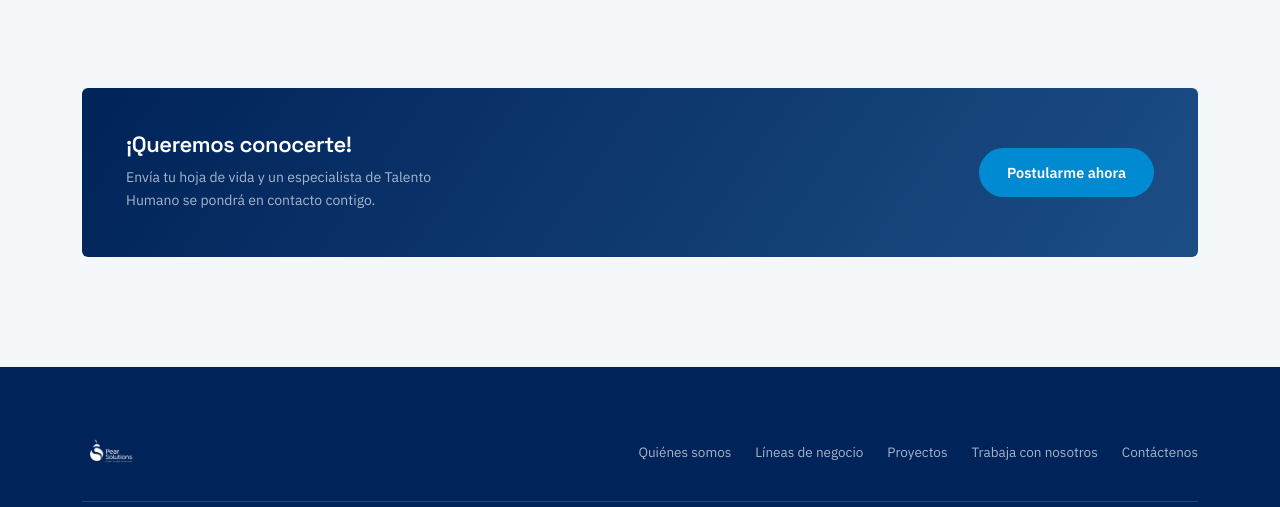
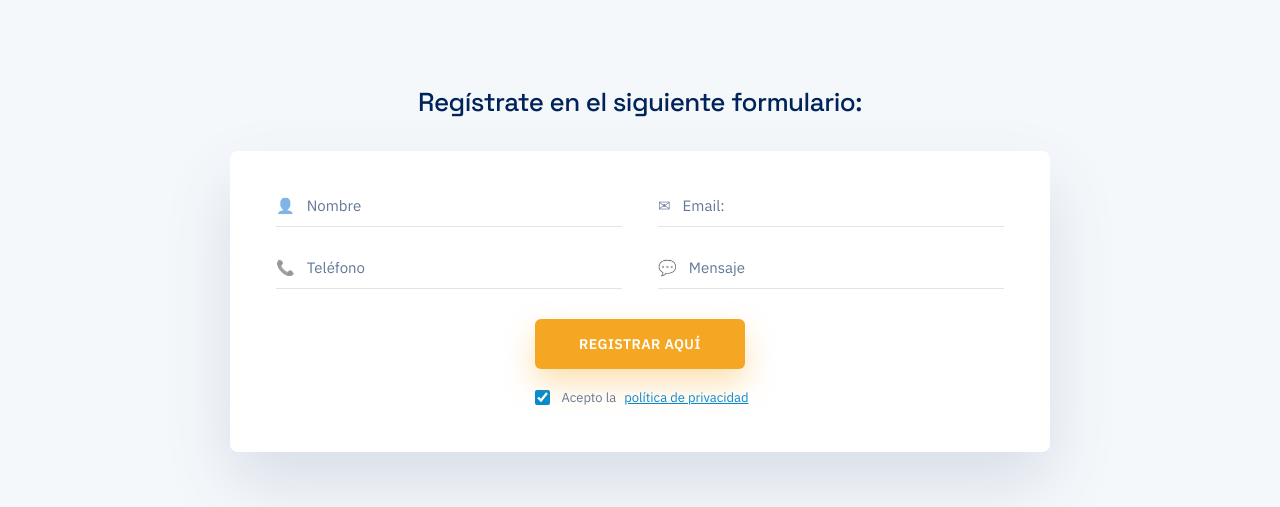
Before and after one commit to Vamu07/pear-site, a website: page carreras.html in a window 1280 px wide. Shown: the part 571-1078 px from the top of the page. Drawn offline with Linux system fonts and the light colour scheme.

Commit message:
fix formulario y funcion diagnostico

```diff
--- a/carreras.html
+++ b/carreras.html
@@ -39,9 +39,37 @@
 </section>
 
 <main><section class="sec"><div class="wrap">
-  <div class="joinbox reveal">
-    <div><h3>¡Queremos conocerte!</h3><p>Envía tu hoja de vida y un especialista de Talento Humano se pondrá en contacto contigo.</p></div>
-    <a class="btn-primary magnetic" href="contacto.html">Postularme ahora</a>
+  <div class="join-title reveal"><h2>Regístrate en el siguiente formulario:</h2></div>
+  <div class="joincard reveal">
+    <form onsubmit="return false;">
+      <div class="jrow">
+        <div class="jfield">
+          <span class="jic">👤</span>
+          <input type="text" placeholder="Nombre" required>
+        </div>
+        <div class="jfield">
+          <span class="jic">✉</span>
+          <input type="email" placeholder="Email:" required>
+        </div>
+      </div>
+      <div class="jrow">
+        <div class="jfield">
+          <span class="jic">📞</span>
+          <input type="tel" placeholder="Teléfono">
+        </div>
+        <div class="jfield">
+          <span class="jic">💬</span>
+          <input type="text" placeholder="Mensaje">
+        </div>
+      </div>
+      <div class="jsubmit">
+        <button type="submit" class="jbtn magnetic">Registrar aquí</button>
+        <label class="jcheck">
+          <input type="checkbox" checked>
+          Acepto la <a href="#">política de privacidad</a>
+        </label>
+      </div>
+    </form>
   </div>
 </div></section></main>
 <footer>
@@ -71,6 +99,6 @@
     </div>
   </div>
 </footer>
-<script src="script.js"></script>
+<script src="script.js?v=2"></script>
 </body>
 </html>
--- a/styles.css
+++ b/styles.css
@@ -611,3 +611,26 @@ body.cursor-lg .cursor-ring{width:62px;height:62px;margin:-31px 0 0 -31px;border
 .manifiesto-logo{display:flex;justify-content:center;align-items:flex-start;margin-top:-150px;}
 .manifiesto-logo img{width:100%;max-width:460px;opacity:.9;}
 @media(max-width:860px){.manifiesto-logo{display:none;}}
+/* formulario "trabaja con nosotros" (calcado del sitio real) */
+.join-title{text-align:center;margin-bottom:34px;}
+.join-title h2{font-size:clamp(20px,2.6vw,26px);color:var(--ink);font-weight:500;}
+.joincard{max-width:820px;margin:0 auto;background:#fff;border-radius:8px;
+  padding:44px 46px;box-shadow:0 30px 70px rgba(0,35,89,.12);}
+@media(max-width:640px){.joincard{padding:32px 24px;}}
+.jrow{display:grid;grid-template-columns:1fr 1fr;gap:36px;margin-bottom:30px;}
+@media(max-width:560px){.jrow{grid-template-columns:1fr;gap:26px;}}
+.jfield{display:flex;align-items:center;gap:10px;border-bottom:1px solid var(--line-dark);
+  padding-bottom:10px;transition:border-color .25s;}
+.jfield:focus-within{border-color:var(--pear);}
+.jic{font-size:15px;opacity:.55;flex:none;}
+.jfield input{border:none;outline:none;background:none;width:100%;font-size:15px;
+  color:var(--ink);font-family:inherit;}
+.jfield input::placeholder{color:var(--soft-dark);}
+.jsubmit{display:flex;flex-direction:column;align-items:center;gap:18px;margin-top:10px;}
+.jbtn{background:#F5A623;color:#fff;font-weight:700;font-size:14px;letter-spacing:.03em;
+  padding:16px 44px;border:none;border-radius:6px;text-transform:uppercase;
+  box-shadow:0 14px 30px rgba(245,166,35,.35);transition:transform .25s var(--ease),background .25s;}
+.jbtn:hover{background:#e6941a;transform:translateY(-2px);}
+.jcheck{display:flex;align-items:center;gap:8px;font-size:13px;color:var(--soft-dark);}
+.jcheck input{accent-color:var(--pear);width:15px;height:15px;}
+.jcheck a{color:var(--pear);text-decoration:underline;}
```
Also changed, not shown: clientes.html (+1 -1 lines), cobertura.html (+1 -1 lines), contacto.html (+1 -1 lines), index.html (+1 -1 lines), lineas-negocio.html (+1 -1 lines), proyectos.html (+1 -1 lines), quienes-somos.html (+1 -1 lines).
